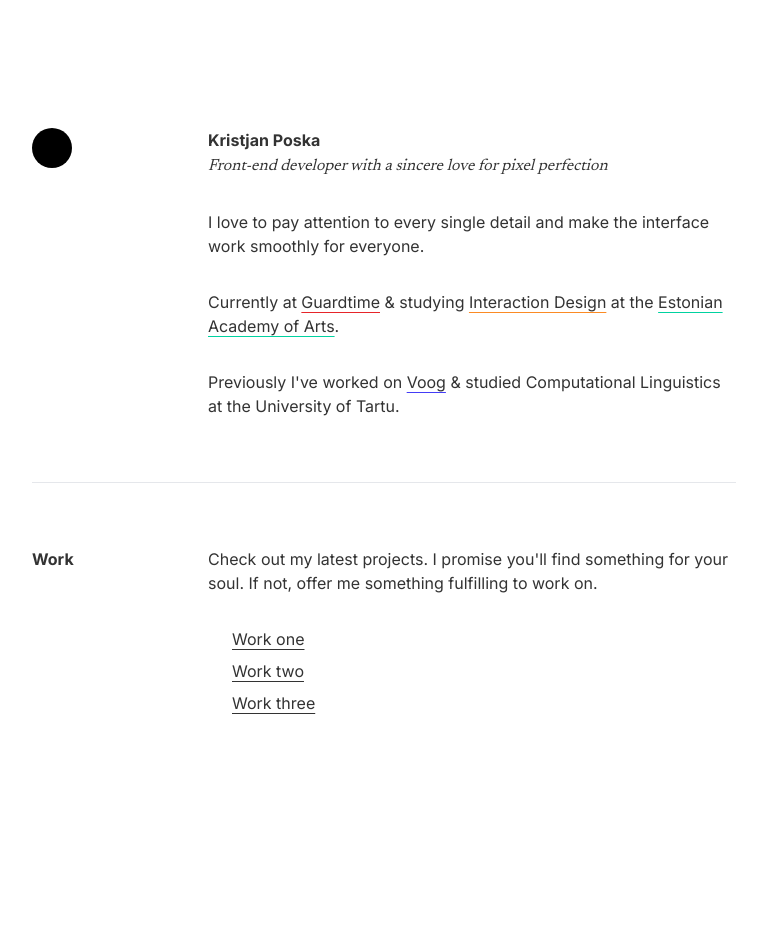
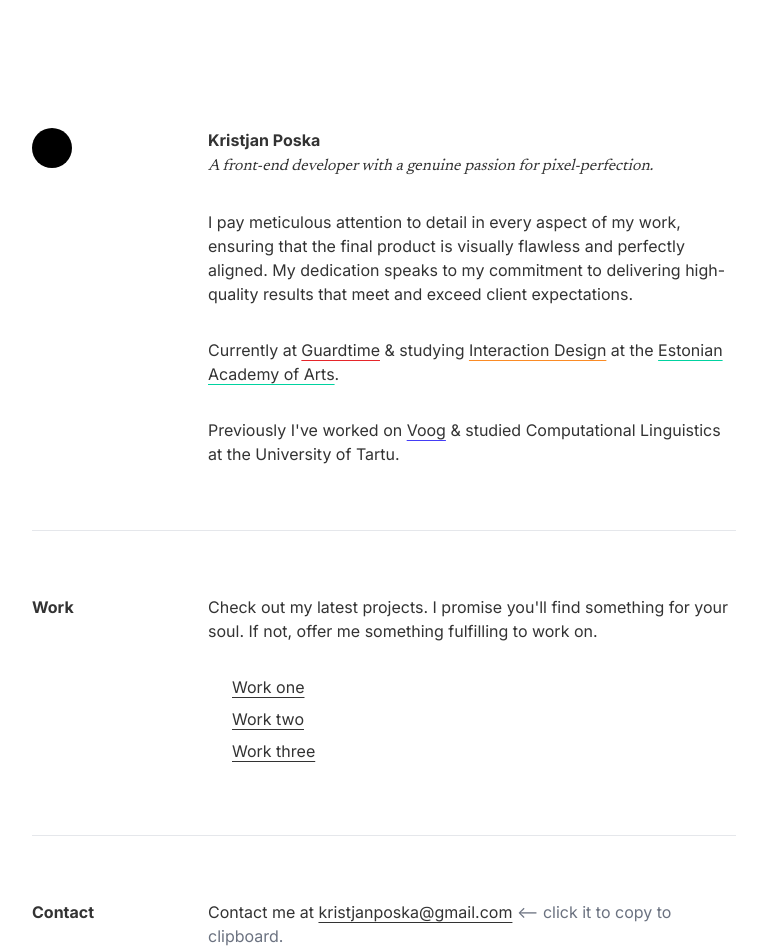
Before and after one commit to pxska/portfolio, a Next.js app: page / in a window 1280 px wide. Shown: the top 952 px of the page, without its empty margins (256-1013 px from the left). Before the commit the page ends 800 px from the top, so only its background shows below. Built offline with nearby package versions, Linux system fonts and the light colour scheme.

Commit message:
Add "Contact" section & change some copy

```diff
--- a/src/pages/api/hello.js
+++ /dev/null
@@ -1,5 +0,0 @@
-// Next.js API route support: https://nextjs.org/docs/api-routes/introduction
-
-export default function handler(req, res) {
-  res.status(200).json({name: 'John Doe'});
-}
--- a/src/pages/index.js
+++ b/src/pages/index.js
@@ -3,6 +3,12 @@ import Link from 'next/link';
 import styles from '@/styles/Index.module.scss';
 
 export default function Index() {
+  const copyToClipboard = () => {
+    const link = document.getElementById('email');
+
+    navigator.clipboard.writeText(link.innerText);
+  };
+
   return (
     <div className="max-w-3xl m-auto mt-32 px-8">
       <div className="flex">
@@ -20,13 +26,15 @@ export default function Index() {
           <div className="mb-8">
             <h1 className="font-bold">Kristjan Poska</h1>
             <em>
-              Front-end developer with a sincere love for pixel perfection
+              A front-end developer with a genuine passion for pixel-perfection.
             </em>
           </div>
 
           <p className="mb-8">
-            I love to pay attention to every single detail and make the
-            interface work smoothly for everyone.
+            I pay meticulous attention to detail in every aspect of my work,
+            ensuring that the final product is visually flawless and perfectly
+            aligned. My dedication speaks to my commitment to delivering
+            high-quality results that meet and exceed client expectations.
           </p>
 
           <p className="mb-8">
@@ -83,6 +91,30 @@ export default function Index() {
           </ul>
         </div>
       </div>
+
+      <hr className="my-16" />
+
+      <div className="flex">
+        <div className="w-3/12">
+          <h1 className="font-bold">Contact</h1>
+        </div>
+
+        <div className="w-9/12">
+          <p className="mb-8">
+            <span>Contact me at </span>
+            <button
+              id="email"
+              className={styles.emailLink}
+              onClick={copyToClipboard}
+            >
+              kristjanposka@gmail.com
+            </button>
+            <span className="text-gray-500">
+              {' <– click it to copy to clipboard.'}
+            </span>
+          </p>
+        </div>
+      </div>
     </div>
   );
 }
--- a/src/styles/Index.module.scss
+++ b/src/styles/Index.module.scss
@@ -13,3 +13,13 @@
 .vg {
   text-decoration-color: var(--color-vg);
 }
+
+.emailLink {
+  text-decoration: underline;
+  text-underline-position: under;
+  transition: text-decoration .1s;
+
+  &:hover {
+    text-decoration-color: transparent;
+  }
+}
```
